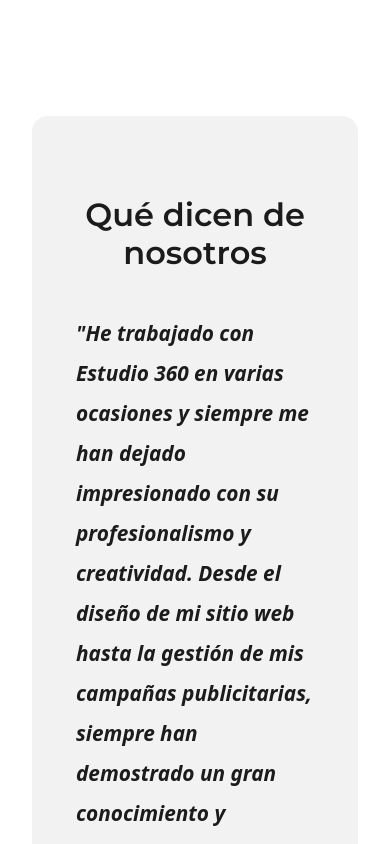
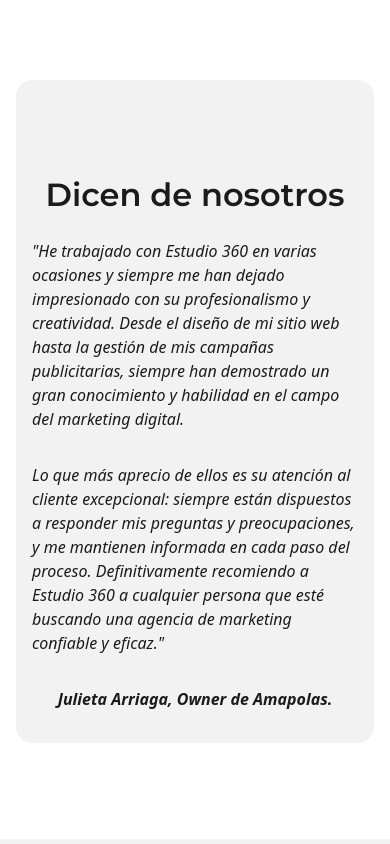
Before and after one commit to Mica-Grand/PFGrandoso, a plain HTML site: page pages/clientes.html in a window 390 px wide. Shown: the part 721-1565 px from the top of the page. Drawn offline with nearby package versions, Linux system fonts and the light colour scheme.

Commit message:
ajustes en page clientes, agregado de queries

```diff
--- a/css/styles.css
+++ b/css/styles.css
@@ -307,23 +307,12 @@
 }
 
 
-/* section-article - ajustes de layout de Bootstrap */
-
-/* .articulo_col{
-    display: flex;
-    justify-content: center;
-} */
-
 .articulo_col_imagen{
     padding: 1rem;
     max-width: 100%;
     height: 50%;
 }
-/* .articulo_col_imagen{
-    padding: 1rem;
-    max-width: 100%;
-    height: 50%;
-} */
+
 
 .articulo_row-2{
     background-color: #f2f2f2;
@@ -417,9 +406,6 @@
     width: auto;
 }
 
-.carousel .img_carou2{
-    max-height: 50vh;
-}
 
 
 /* clientes */
@@ -435,24 +421,23 @@
     flex-direction: column;
     align-items: center;
     justify-content: center;
+    padding: 2rem 2.5rem;
 }
 
 .resenia_p{
     text-align: left;
-    padding: 2rem;
+    margin-top: 1rem;
     color: #1B1B1B;
     line-height: 2.5rem;
     font-size: 1.3rem;
     font-style: italic;
+    font-weight: 500;
+}
+
+.resenia .resenia_p:last-child{
     font-weight: 600;
 }
 
-.resenia .resenia_p:last-child{
-    font-size: 1.7rem;
-    font-style: normal;
-    font-weight: 700;
-    text-align: right;
-}
 
 .resenia_img{
     max-width: 100%;
@@ -460,7 +445,6 @@
 }
 
 
-/* Recordar hacer una query para esta parte de reseñas a dispositivos pequeños */
 
   /* Estilos para pantallas medianas y peque */
 @media (max-width: 767px) {
@@ -489,7 +473,7 @@
         padding: 1rem;
     }
     .seccion_h {
-        font-size: 2rem;
+        font-size: 1.8rem;
     }
     .seccion_p {
         font-size: 0.9rem;
@@ -527,4 +511,24 @@
     .a_boton_grande{
         font-size: 1.5rem;
     }
+
+    /* resenias */
+    .resenia_contenedor{
+        margin-top: 4rem;
+        padding: 1rem;
+    }
+
+    .resenia{
+        padding: 1rem 1rem;
+    }
+
+    .resenia_p{
+        text-align: left;
+        margin-top: 1rem;
+        color: #1B1B1B;
+        line-height: 1.5rem;
+        font-size: 1rem;
+        font-style: italic;
+        font-weight: 500;
+    }
 }
--- a/pages/clientes.html
+++ b/pages/clientes.html
@@ -59,7 +59,7 @@
         </section>
 
         <section class="seccion_carrousel">
-            <h2 class="seccion_titulo">Confian en nuestro trabajo</h2>
+            <h2 class="seccion_titulo">Estas empresas confían en nuestro trabajo</h2>
             <div class="container resenia_contenedor" data-bs-theme="dark">
                 <div id="carrouselClientes" class="carousel slide" data-bs-ride="carousel">
                     <div class="carousel-inner justify-content-center">
@@ -97,12 +97,14 @@
         <section class="container my-5">
             <article class="row resenia_contenedor">
                 <div class="col-md-7 resenia borde_redondeado">
-                    <h2 class="seccion_titulo">Qué dicen de nosotros</h2>
+                    <h2 class="seccion_titulo">Dicen de nosotros</h2>
                     <p class="resenia_p">"He trabajado con Estudio 360 en varias ocasiones y siempre me han dejado impresionado con su
                         profesionalismo y creatividad. Desde el diseño de mi sitio web hasta la gestión de mis campañas publicitarias,
-                        siempre han demostrado un gran conocimiento y habilidad en el campo del marketing digital. Lo que más aprecio de
+                        siempre han demostrado un gran conocimiento y habilidad en el campo del marketing digital.
+                    </p>
+                    <p class="resenia_p">Lo que más aprecio de
                         ellos es su atención al cliente excepcional: siempre están dispuestos a responder mis preguntas y preocupaciones, y
-                        me mantienen informado en cada paso del proceso. Definitivamente recomiendo a Estudio 360 a cualquier persona que
+                        me mantienen informada en cada paso del proceso. Definitivamente recomiendo a Estudio 360 a cualquier persona que
                         esté buscando una agencia de marketing confiable y eficaz."
                     </p>
                     <p class="resenia_p">Julieta Arriaga, Owner de Amapolas.
```
Also changed, not shown: pages/quienes-somos.html (+2 -2 lines), img/hashtag.avif (added), img/mesa-de-trabajo.png.
